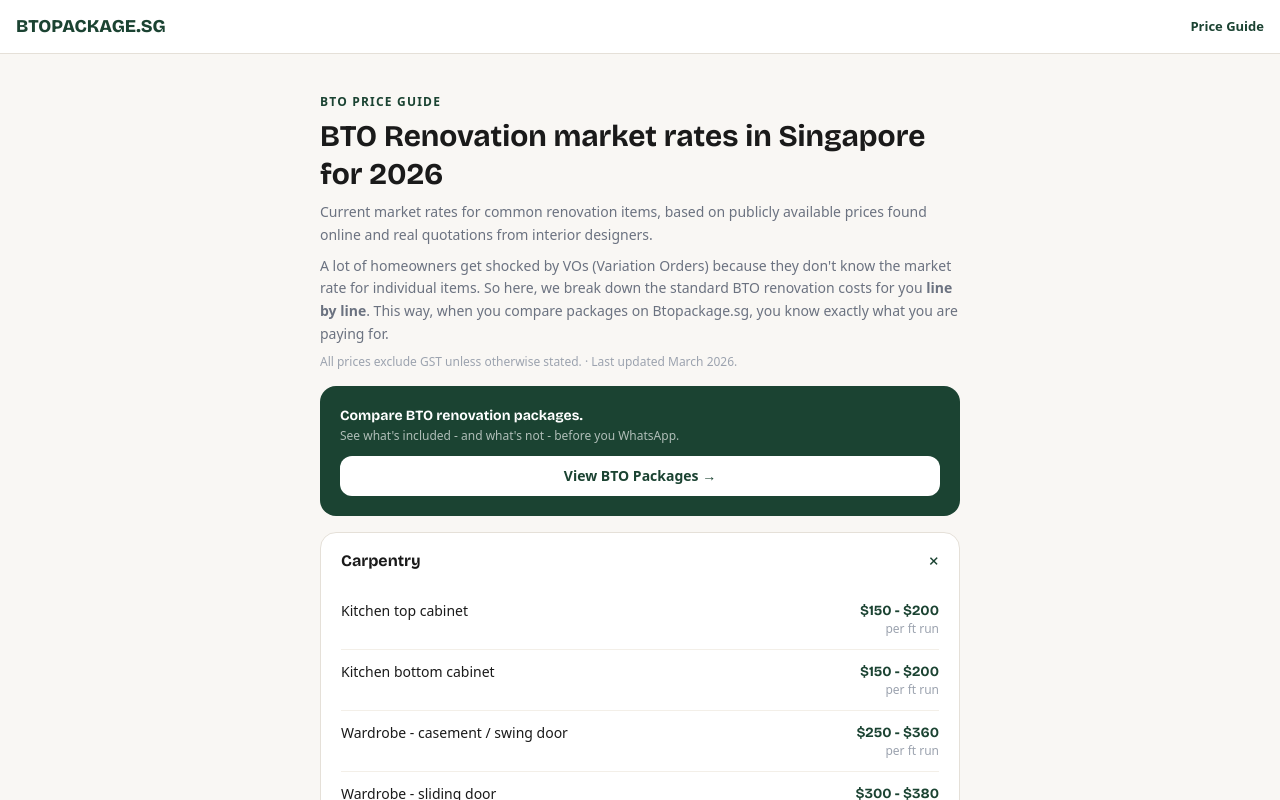
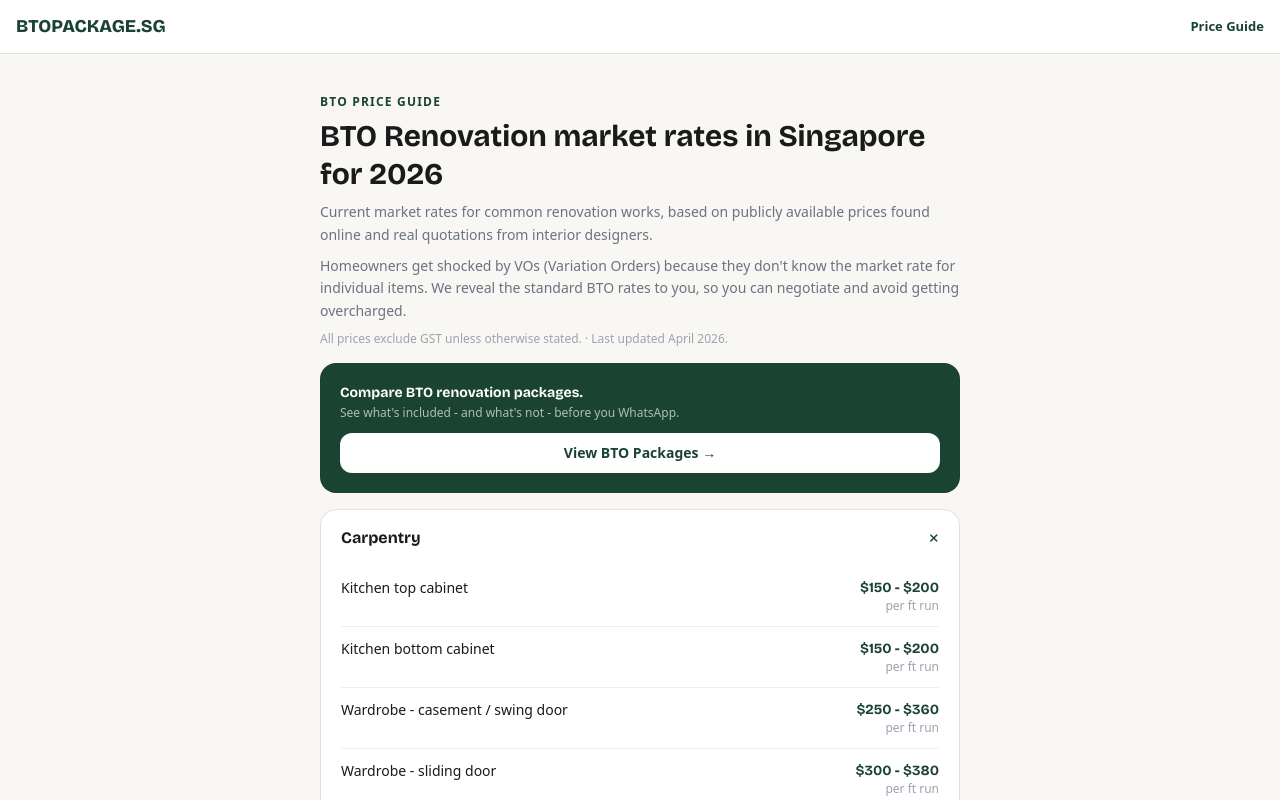
Before and after one commit to chylerbot-beep/btopackage, a Next.js app: page /price-guide in a window 1280 px wide. Shown: the top 800 px of the page. Built offline with nearby package versions, Linux system fonts and the light colour scheme.

Commit message:
Update text content in PriceGuideClient.tsx

```diff
--- a/app/price-guide/PriceGuideClient.tsx
+++ b/app/price-guide/PriceGuideClient.tsx
@@ -148,17 +148,16 @@ export default function PriceGuideClient() {
           BTO Renovation market rates in Singapore for 2026
         </h1>
         <p className="mb-2 text-sm leading-relaxed text-[#6B7280]">
-          Current market rates for common renovation items, based on publicly available prices
+          Current market rates for common renovation works, based on publicly available prices
           found online and real quotations from interior designers.
         </p>
         <p className="mb-2 text-sm leading-relaxed text-[#6B7280]">
-          A lot of homeowners get shocked by VOs (Variation Orders) because they
-          don&apos;t know the market rate for individual items. So here, we break down the
-          standard BTO renovation costs for you <strong>line by line</strong>. This way, when you
-          compare packages on Btopackage.sg, you know exactly what you are paying for.
+          Homeowners get shocked by VOs (Variation Orders) because they
+          don&apos;t know the market rate for individual items. We reveal the
+          standard BTO rates to you, so you can negotiate and avoid getting overcharged.
         </p>
         <p className="text-xs text-[#9CA3AF]">
-          All prices exclude GST unless otherwise stated. · Last updated March 2026.
+          All prices exclude GST unless otherwise stated. · Last updated April 2026.
         </p>
       </div>
 
```
